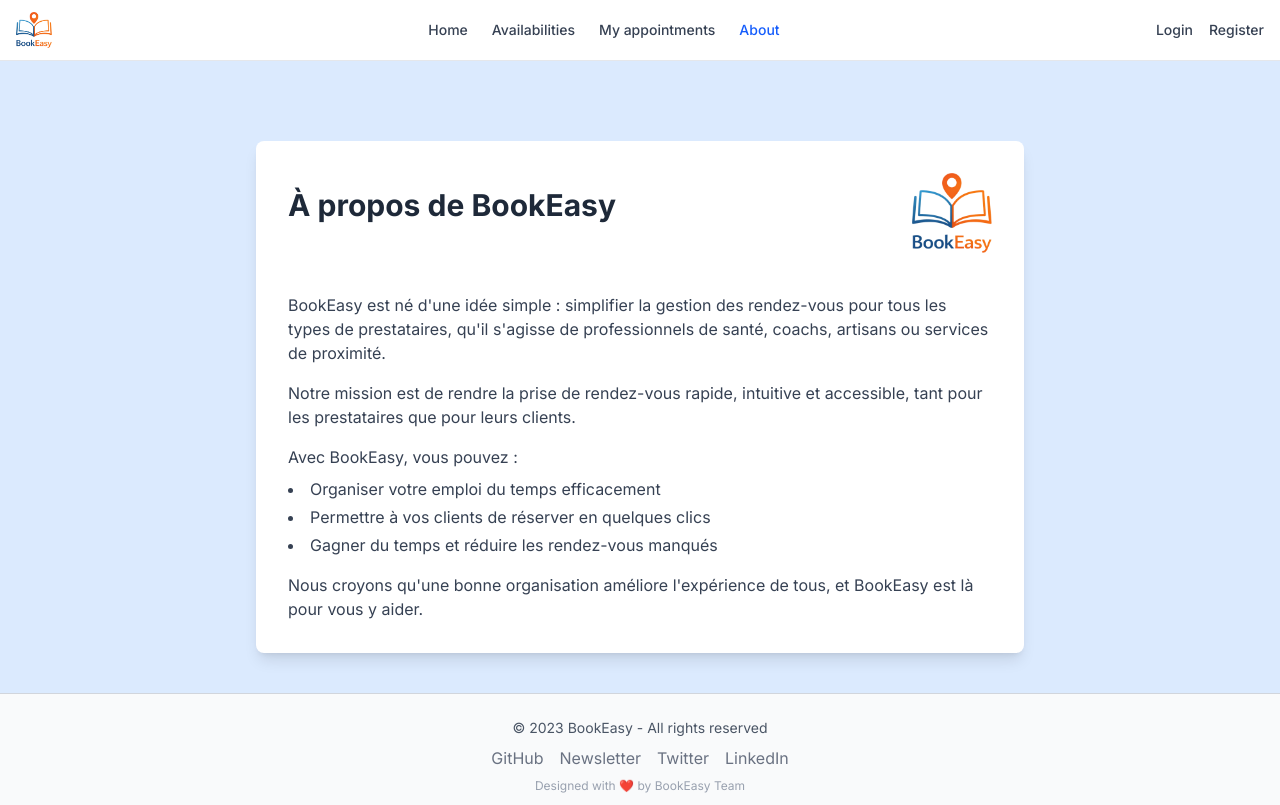
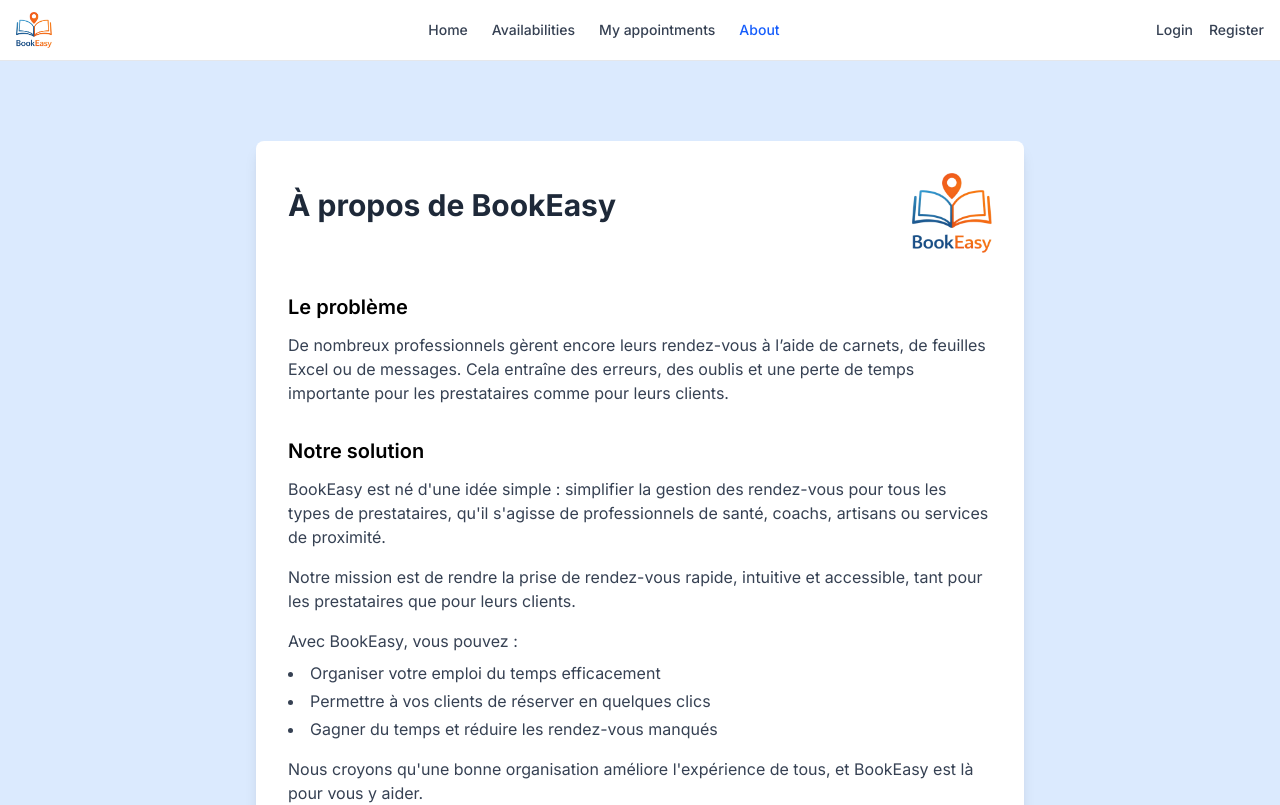
Before and after one commit to lucasamsellem/bookeasy, a Next.js app in the folder frontend/: page /about in a window 1280 px wide. Shown: the top 805 px of the page. Built offline with nearby package versions, Linux system fonts and the light colour scheme; no server answers.

Commit message:
feat(front): improved about page, badge role in dashboard

```diff
--- a/frontend/app/about/page.tsx
+++ b/frontend/app/about/page.tsx
@@ -7,6 +7,15 @@ export default function AboutPage() {
         <h1 className='text-3xl font-bold text-gray-800 mb-4'>À propos de BookEasy</h1>
         <Logo size={80} />
       </div>
+
+      <h2 className='text-xl font-semibold mt-8 mb-3'>Le problème</h2>
+      <p className='text-gray-700'>
+        De nombreux professionnels gèrent encore leurs rendez-vous à l’aide de carnets, de feuilles
+        Excel ou de messages. Cela entraîne des erreurs, des oublis et une perte de temps importante
+        pour les prestataires comme pour leurs clients.
+      </p>
+
+      <h2 className='text-xl font-semibold mt-8 mb-3'>Notre solution</h2>
 
       <p className='text-gray-700 mb-4'>
         BookEasy est né d&apos;une idée simple : simplifier la gestion des rendez-vous pour tous les
--- a/frontend/components/UsersTable.tsx
+++ b/frontend/components/UsersTable.tsx
@@ -9,8 +9,15 @@ import { useRef, useState } from 'react';
 import useUpdateUser from '@/hooks/useUpdateUser';
 import { RegisterForm, Input, RegisterFormRef } from './RegisterForm';
 import { User } from '@backend/controllers/user.controller';
+import { capitalizeFirstLetter } from '@/utils/utils';
 
 const editableKeys: (keyof User)[] = ['firstName', 'lastName', 'city', 'street', 'streetNumber'];
+
+const roleStyles: Record<string, string> = {
+  customer: 'bg-blue-100 text-blue-700',
+  professional: 'bg-green-100 text-green-700',
+  superAdmin: 'bg-purple-100 text-purple-700',
+};
 
 export default function UsersTable() {
   const { users } = useFetchUsers();
@@ -82,8 +89,12 @@ export default function UsersTable() {
                 <td className='px-6 py-4 text-gray-700'>{user.email}</td>
 
                 <td className='px-6 py-4'>
-                  <span className='px-2 py-1 rounded-full text-xs bg-blue-100 text-blue-700'>
-                    {user.role}
+                  <span
+                    className={`px-2 py-1 rounded-full text-xs font-semibold ${
+                      roleStyles[user.role] ?? 'bg-gray-100 text-gray-700'
+                    }`}
+                  >
+                    {capitalizeFirstLetter(user.role)}
                   </span>
                 </td>
 
--- a/frontend/utils/utils.ts
+++ b/frontend/utils/utils.ts
@@ -14,3 +14,5 @@ export function formatDateFR(iso: string) {
 
   return `${day}/${month}/${year}`;
 }
+
+export const capitalizeFirstLetter = (str: string) => str.charAt(0).toUpperCase() + str.slice(1);
```
